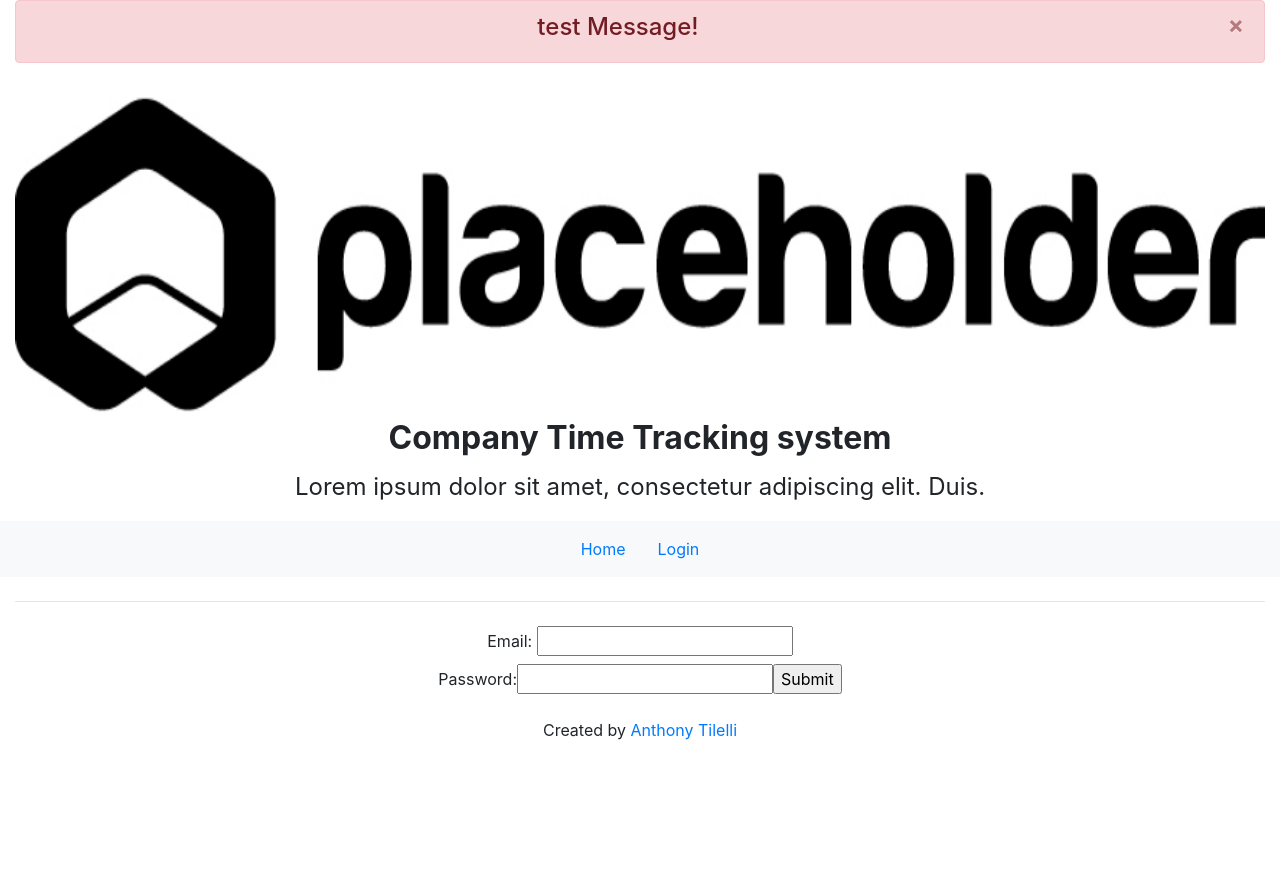
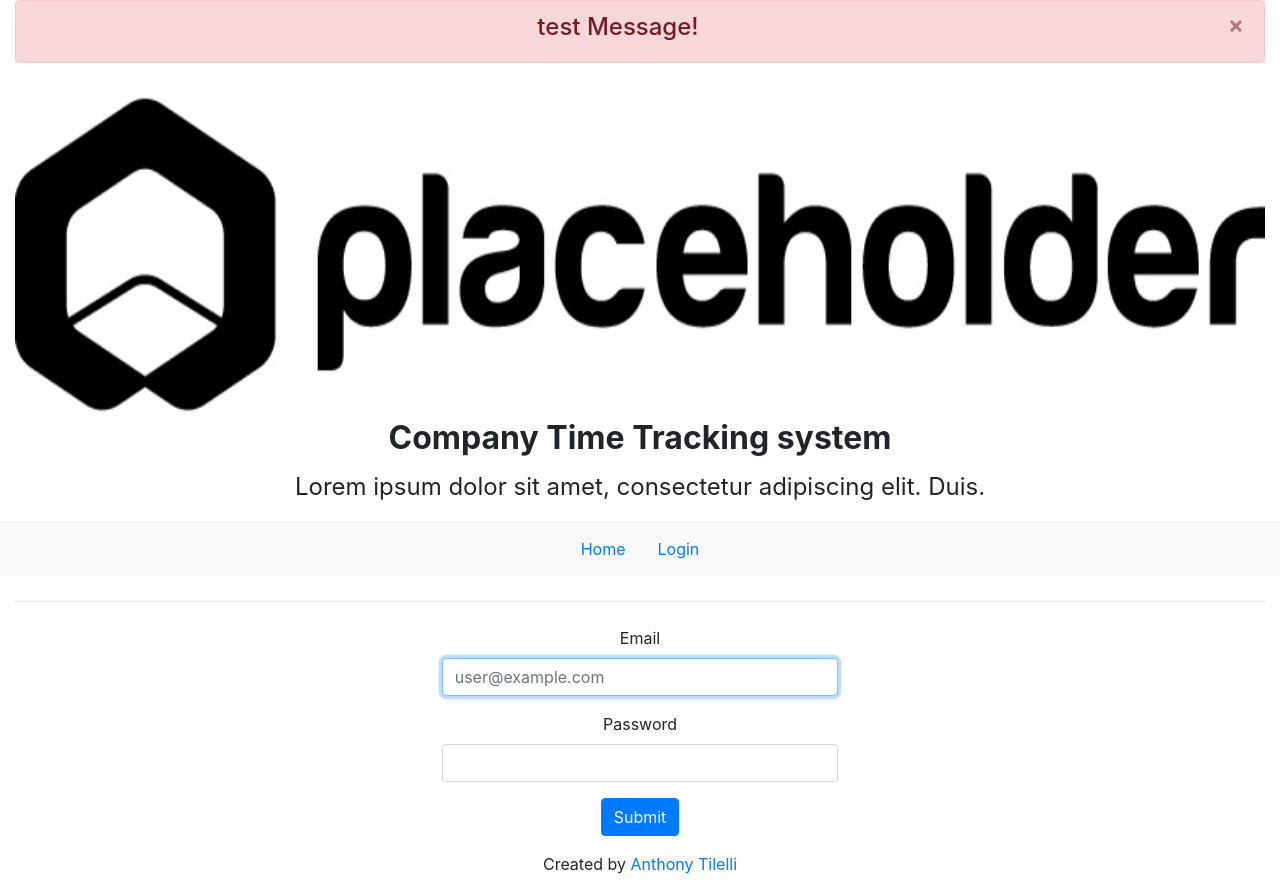
Before and after one commit to Anthonyntilelli/react-time-tracker-frontend, a React (Create React App) app: page /login in a window 1280 px wide. Before the commit the page ends 800 px from the top, so only its background shows below. Built offline with nearby package versions, Linux system fonts and the light colour scheme.

Commit message:
Converted to Bootstrap

```diff
--- a/src/components/Login.js
+++ b/src/components/Login.js
@@ -1,4 +1,8 @@
 import React, {useState} from 'react';
+import Form from 'react-bootstrap/Form';
+import Button from 'react-bootstrap/Button'
+import Col from 'react-bootstrap/Col';
+import Row from 'react-bootstrap/Row';
 
 const LoginForm = () => {
   const [email, setEmail] = useState('');
@@ -10,19 +14,24 @@ const LoginForm = () => {
     alert('Placeholder action');
     event.preventDefault();
   }
-
   return (
-    <form onSubmit={handleSubmit}>
-      <label>
-        Email: <input type='email' name='email' value={email} onChange={handleChange_email} required/>
-      </label>
-      <br/>
-      <label>
-        Password:<input type='password' name='password' value={password} onChange={handleChange_password} required/>
-      </label>
-
-      <input type="submit" value="Submit" />
-    </form>
+    <Row>
+      <Col></Col>
+      <Col>
+        <Form onSubmit={handleSubmit}>
+          <Form.Group controlId='loginEmail'>
+            <Form.Label>Email</Form.Label>
+            <Form.Control type='email' placeholder='user@example.com' value={email} onChange={handleChange_email} autoFocus required/>
+          </Form.Group>
+          <Form.Group controlId='LoginPassword'>
+            <Form.Label>Password</Form.Label>
+            <Form.Control type='password' value={password} minlength='8' maxLength='72' onChange={handleChange_password} required/>
+            </Form.Group>
+          <Button variant='primary' type='submit'> Submit </Button>
+        </Form>
+      </Col>
+      <Col></Col>
+    </Row>
   )
 }
 export default LoginForm
```
